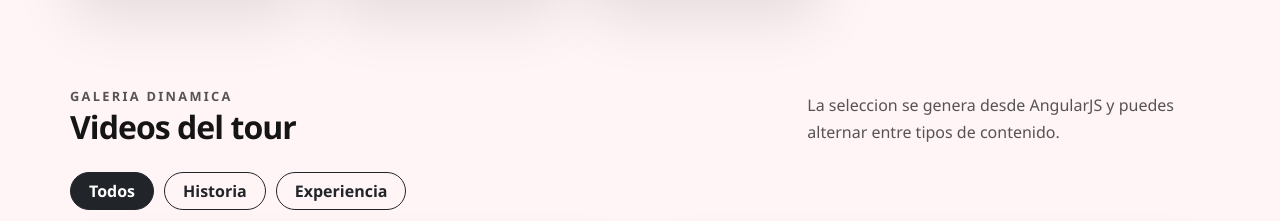
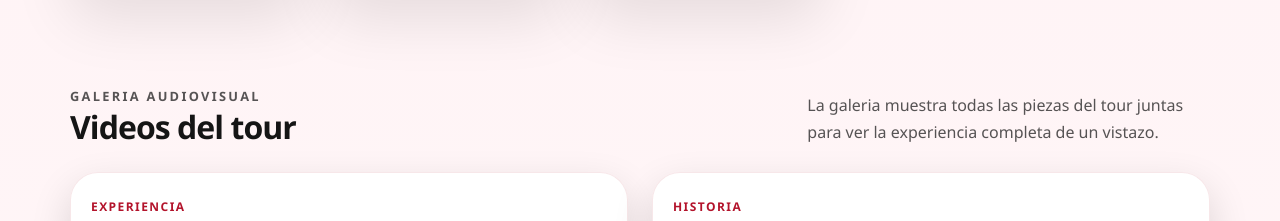
Before and after one commit to Pelayo2007/Estancias-Formativas-1DAM, a plain HTML site: page Web/index.html in a window 1280 px wide. Shown: the part 3848-4069 px from the top of the page. Drawn offline with nearby package versions, Linux system fonts and the light colour scheme.

Commit message:
Change video gallery heading and description
Updated section heading and description for video gallery.

```diff
--- a/Web/index.html
+++ b/Web/index.html
@@ -260,25 +260,14 @@
 		<section id="videos" class="container section-spacing">
 			<div class="section-heading reveal-up">
 				<div>
-					<p class="section-kicker">Galeria dinamica</p>
+					<p class="section-kicker">Galeria audiovisual</p>
 					<h2>Videos del tour</h2>
 				</div>
-				<p>La seleccion se genera desde AngularJS y puedes alternar entre tipos de contenido.</p>
-			</div>
-
-			<div class="filter-group reveal-up mb-4">
-				<button
-					type="button"
-					class="btn"
-					ng-class="vm.activeVideoFilter === filter ? 'btn-dark' : 'btn-outline-dark'"
-					ng-repeat="filter in vm.videoFilters"
-					ng-click="vm.setVideoFilter(filter)">
-					{{ filter }}
-				</button>
+				<p>La galeria muestra todas las piezas del tour juntas para ver la experiencia completa de un vistazo.</p>
 			</div>
 
 			<div class="row g-4">
-				<div class="col-lg-6" ng-repeat="video in vm.videos | filter:vm.videoFilter track by video.title">
+				<div class="col-lg-6" ng-repeat="video in vm.videos track by video.title">
 					<div class="video-card reveal-up">
 						<div class="video-copy">
 							<span>{{ video.type }}</span>
```
